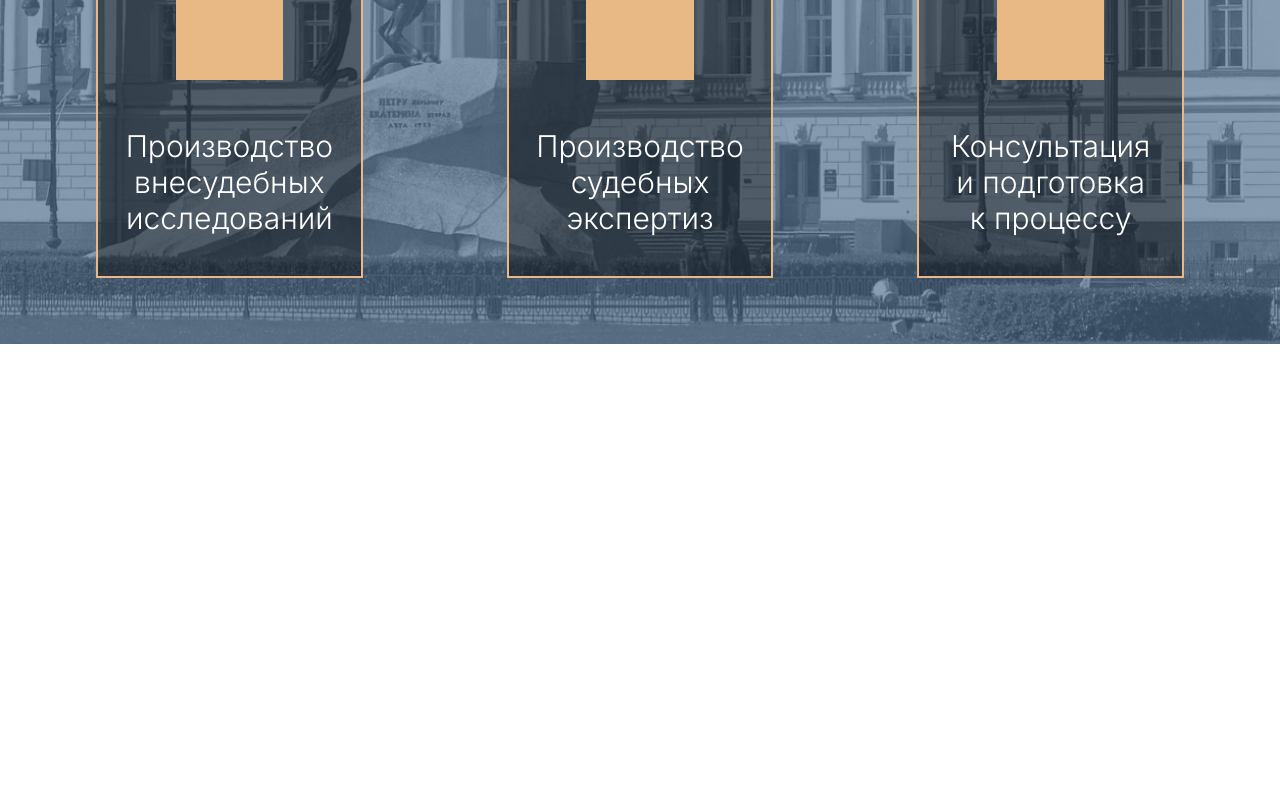
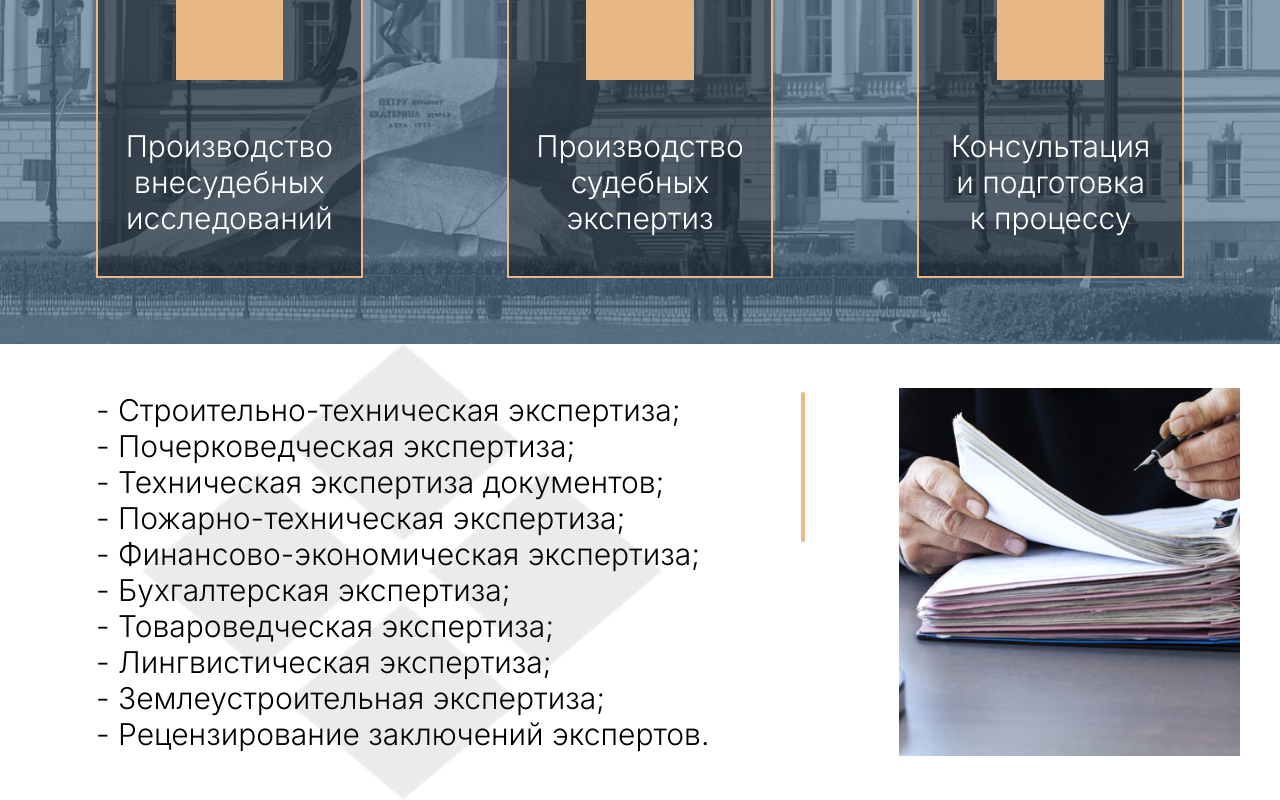
Before and after one commit to Hron0/spsPro, a Next.js app: page / in a window 1280 px wide. Shown: the part 1604-2404 px from the top of the page. Before the commit the page ends 1948 px from the top, so only its background shows below. Built offline with nearby package versions, Linux system fonts and the light colour scheme.

Commit message:
ADD mainPage Fourth section

```diff
--- a/src/app/page.tsx
+++ b/src/app/page.tsx
@@ -2,6 +2,7 @@ import {type Metadata} from "next"
 import {First} from "@/components/shared/mainPage/sections/First";
 import {Second} from "@/components/shared/mainPage/sections/Second";
 import {Third} from "@/components/shared/mainPage/sections/Third";
+import Fourth from "@/components/shared/mainPage/sections/Fourth";
 
 export const metadata: Metadata = {
     title: "Home",
@@ -14,6 +15,7 @@ export default async function HomePage() {
             <First/>
             <Second/>
             <Third/>
+            <Fourth/>
         </div>
     )
 }
```
